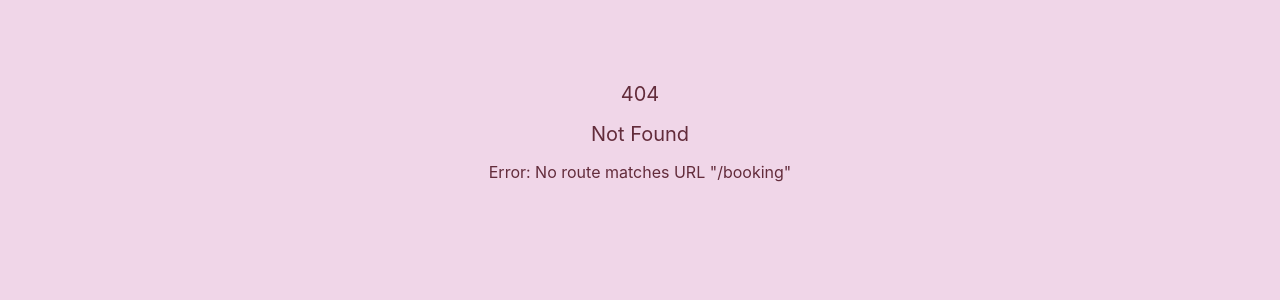
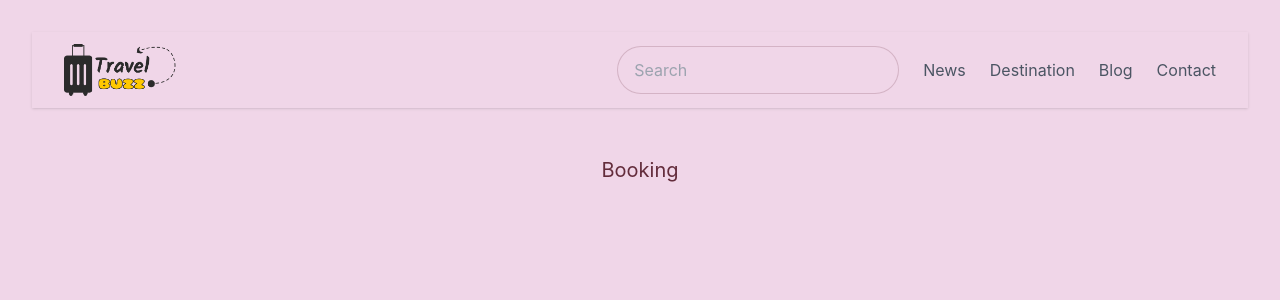
Before and after one commit to nurealammiaji/travel-buzz-client, a React (Vite) app: page /booking in a window 1280 px wide. Before the commit this address had no page. Shown: the top 300 px of the page. Built offline with nearby package versions, Linux system fonts and the light colour scheme.

Commit message:
more  new components and routes added

```diff
--- a/src/components/Blog/Blog.jsx
+++ b/src/components/Blog/Blog.jsx
@@ -4,7 +4,7 @@ const Blog = () => {
     return (
         <div>
             <br /><br />
-            <h3 className="text-xl"></h3>
+            <h3 className="text-xl">Blog</h3>
         </div>
     );
 };
--- /dev/null
+++ b/src/components/Booking/Booking.jsx
@@ -0,0 +1,12 @@
+
+
+const Booking = () => {
+    return (
+        <div>
+            <br /><br />
+            <h3 className='text-xl'>Booking</h3>
+        </div>
+    );
+};
+
+export default Booking;
--- a/src/components/Contact/Contact.jsx
+++ b/src/components/Contact/Contact.jsx
@@ -4,7 +4,7 @@ const Contact = () => {
     return (
         <div>
             <br /><br />
-            <h3 className="text-xl"></h3>
+            <h3 className="text-xl">Contact</h3>
         </div>
     );
 };
--- /dev/null
+++ b/src/components/Forgot/Forgot.jsx
@@ -0,0 +1,12 @@
+
+
+const Forgot = () => {
+    return (
+        <div>
+            <br /><br />
+            <h3 className='text-xl'>Forgot</h3>
+        </div>
+    );
+};
+
+export default Forgot;
--- /dev/null
+++ b/src/components/Login/Login.jsx
@@ -0,0 +1,12 @@
+
+
+const Login = () => {
+    return (
+        <div>
+            <br /><br />
+            <h3 className='text-xl'>Login</h3>
+        </div>
+    );
+};
+
+export default Login;
--- /dev/null
+++ b/src/components/Register/Register.jsx
@@ -0,0 +1,12 @@
+
+
+const Register = () => {
+    return (
+        <div>
+            <br /><br />
+            <h3 className='text-xl'>Register</h3>
+        </div>
+    );
+};
+
+export default Register;
```
Also changed, not shown: src/main.jsx (+29 -9 lines).
